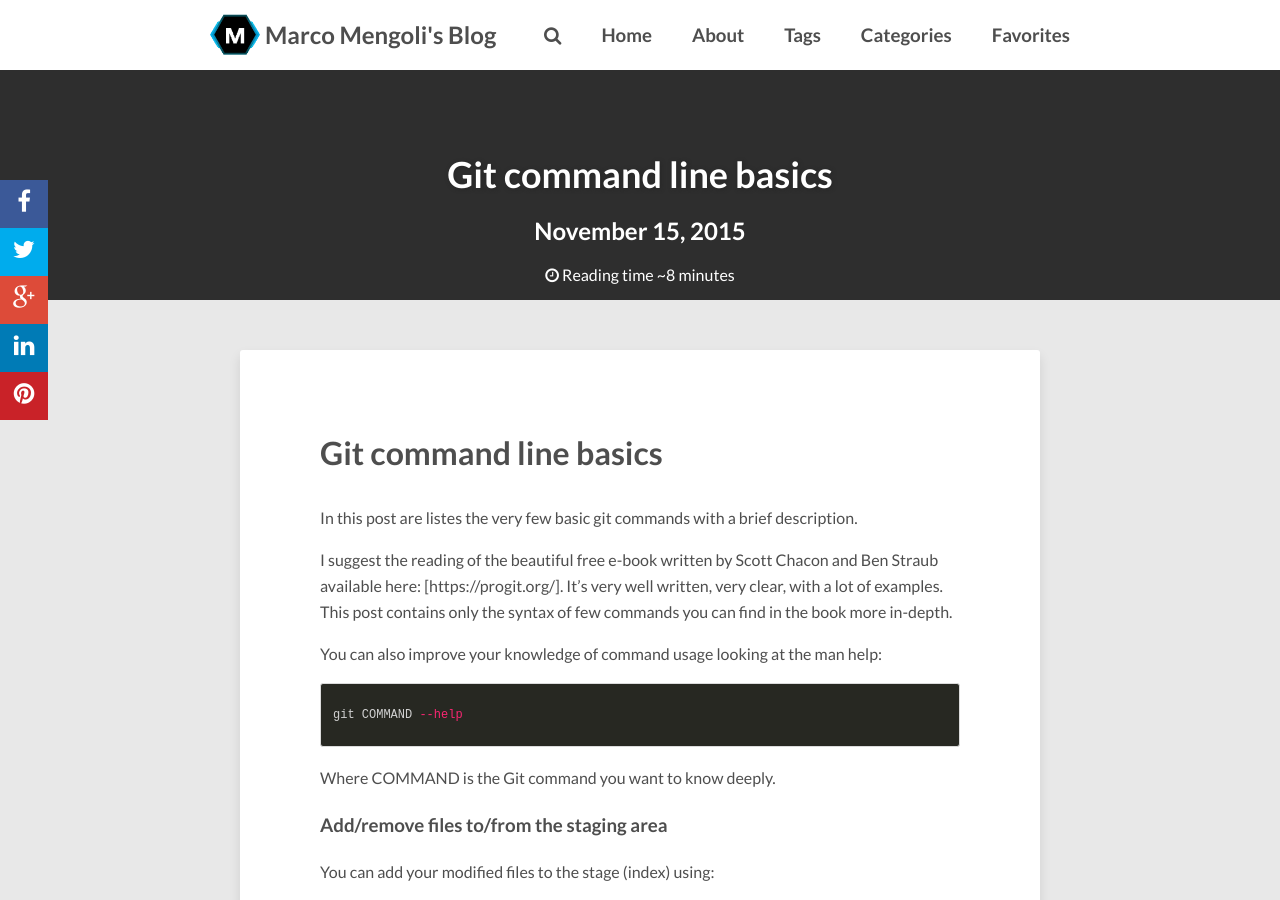
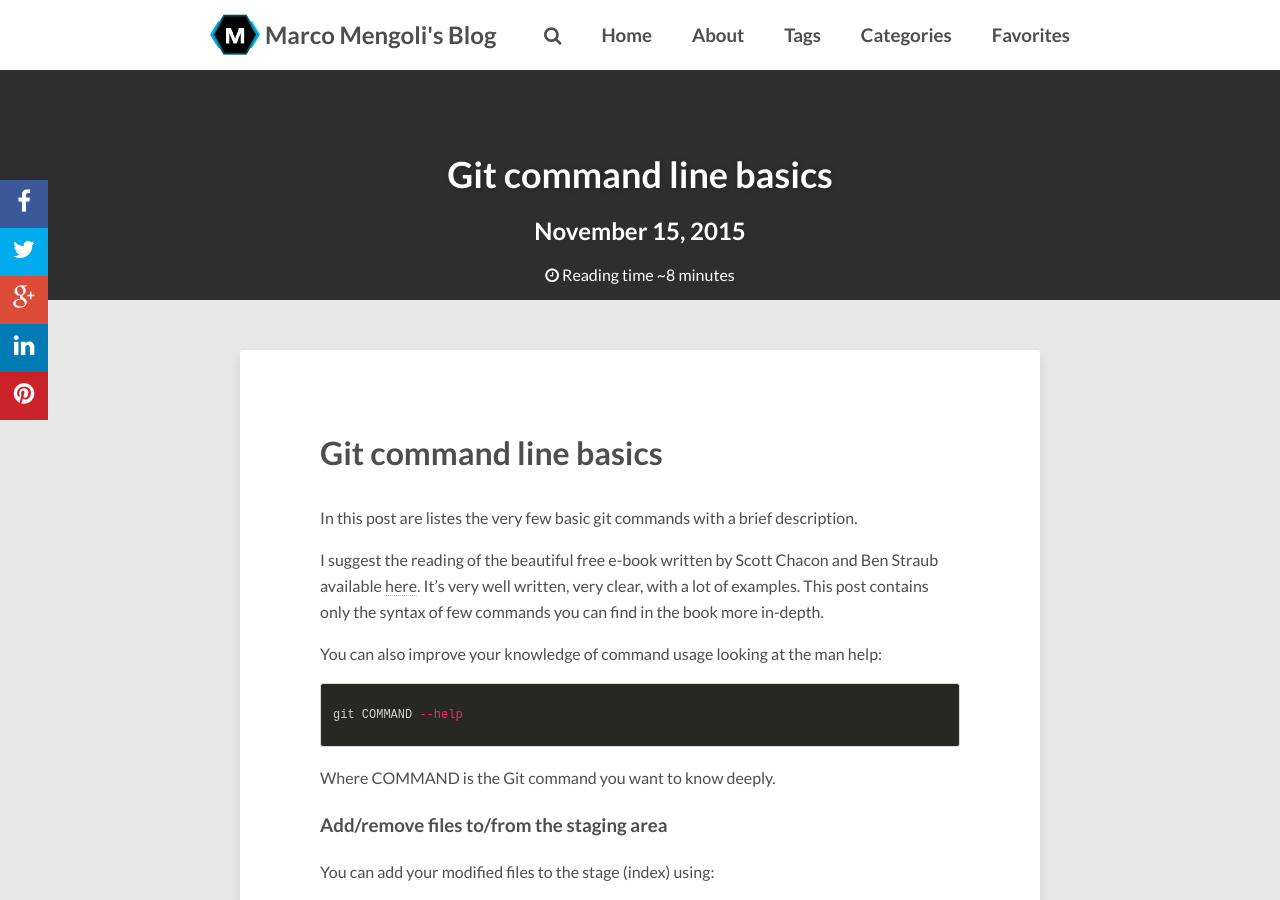
Before and after one commit to MarcoMengoli/marcomengoli.github.io, a Jekyll site: the page built from _posts/2015-11-15-GitBeginnerTutorial.md, in a window 1280 px wide and 900 px high. Built offline with Jekyll 4.4.1, drawn with Linux system fonts in a browser that asks for light colours; nearby versions of some CDN libraries; comment, search, counter and statistics services are not loaded; some of the changed text lies outside the part shown.

Commit message:
Adjusted only 2 MarkDown syntax things in the Git tutorial post

```diff
--- a/_posts/2015-11-15-GitBeginnerTutorial.md
+++ b/_posts/2015-11-15-GitBeginnerTutorial.md
@@ -9,7 +9,7 @@
 
 In this post are listes the very few basic git commands with a brief description.
 
-I suggest the reading of the beautiful free e-book written by Scott Chacon and Ben Straub available here: [https://progit.org/].
+I suggest the reading of the beautiful free e-book written by Scott Chacon and Ben Straub available [here](https://progit.org/).
 It's very well written, very clear, with a lot of examples. This post contains only the syntax of few commands you can find in the book more in-depth.
 
 You can also improve your knowledge of command usage looking at the man help:
@@ -77,10 +77,10 @@
 git log [--options]
 {% endhighlight %}
 Some options are:
--p   which introduces the differences between each commit
---graph   to see an ASCII graph of branches and merges
---stat   to see some abbreviated stats for each commit
---shortstat    to se an abbreviation of stat command
+* -p   which introduces the differences between each commit
+* --graph   to see an ASCII graph of branches and merges
+* --stat   to see some abbreviated stats for each commit
+* --shortstat    to se an abbreviation of stat command
 
 
 ### Working with remotes
```
